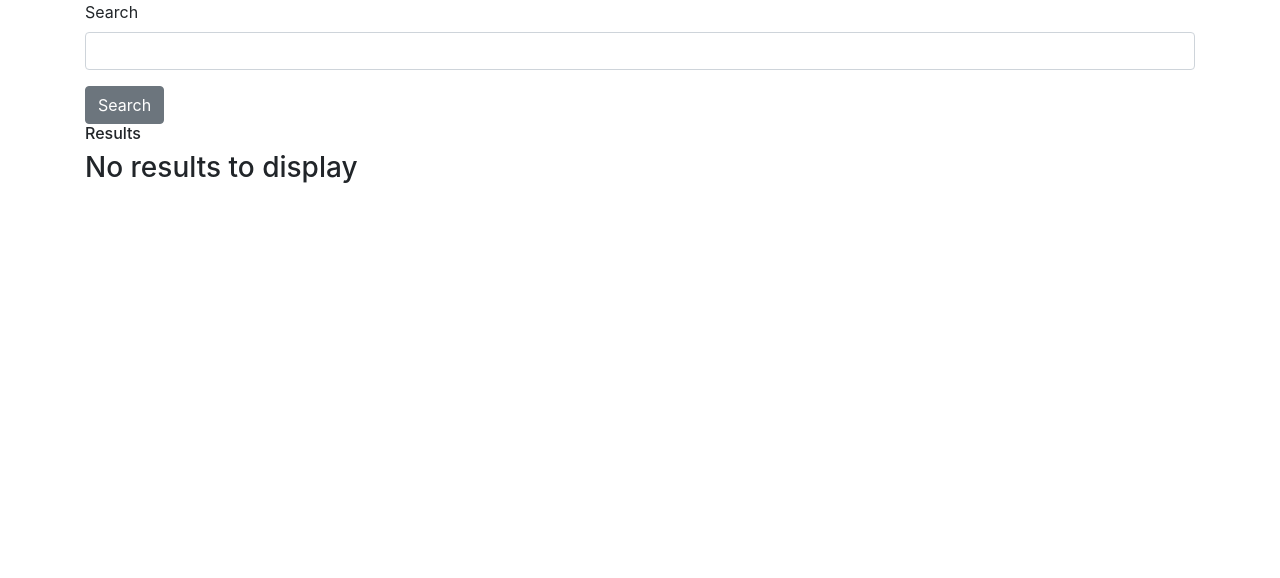
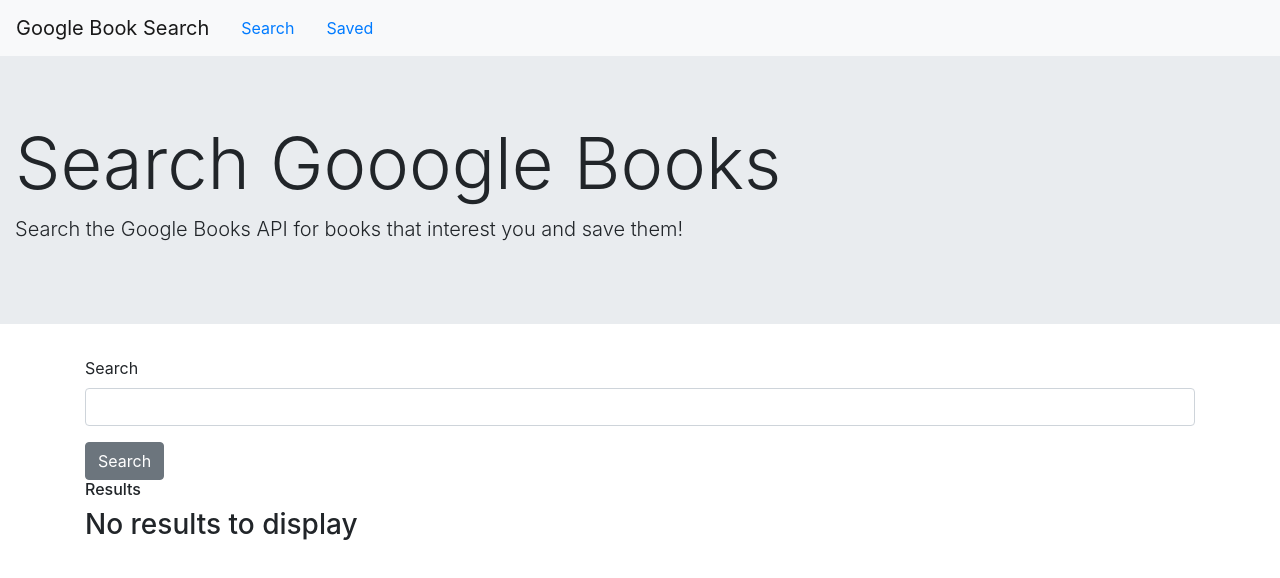
Before and after one commit to caersun/booksearch, a React (Create React App) app in the folder client/: page / in a window 1280 px wide. Shown: the top 578 px of the page. Built offline with nearby package versions, Linux system fonts and the light colour scheme.

Commit message:
added navbar and jumbotron

```diff
--- a/client/src/App.js
+++ b/client/src/App.js
@@ -1,11 +1,15 @@
 import React from "react";
 import { BrowserRouter as Router, Route, Switch } from "react-router-dom";
+import NavBar from "./components/NavBar";
+import Jumbo from "./components/Jumbo";
 import Saved from "./pages/Saved";
 import Search from "./pages/Search";
 
 function App() {
   return (
     <Router>
+      <NavBar />
+      <Jumbo />
       <Switch>
         <Route exact path="/">
           <Search />
--- /dev/null
+++ b/client/src/components/Jumbo.js
@@ -0,0 +1,12 @@
+import { Jumbotron, Container } from "reactstrap";
+
+function Jumbo() {
+    return <Jumbotron fluid>
+        <Container fluid>
+            <h1 className="display-3">Search Gooogle Books</h1>
+            <p className="lead">Search the Google Books API for books that interest you and save them!</p>
+        </Container>
+    </Jumbotron>
+};
+
+export default Jumbo;
--- /dev/null
+++ b/client/src/components/NavBar.js
@@ -0,0 +1,14 @@
+// import { useState } from "react";
+import { Navbar, NavbarBrand, Nav, NavLink } from  "reactstrap";
+
+function NavBar() {
+    return <Navbar color="light" light expand="md">
+        <NavbarBrand href="/">Google Book Search</NavbarBrand>
+            <Nav>
+                <NavLink href="/">Search</NavLink>
+                <NavLink href="/saved">Saved</NavLink>
+            </Nav>
+    </Navbar>
+};
+
+export default NavBar;
```
Also changed, not shown: 1 other file (tests, documents, lock files or other folders).
